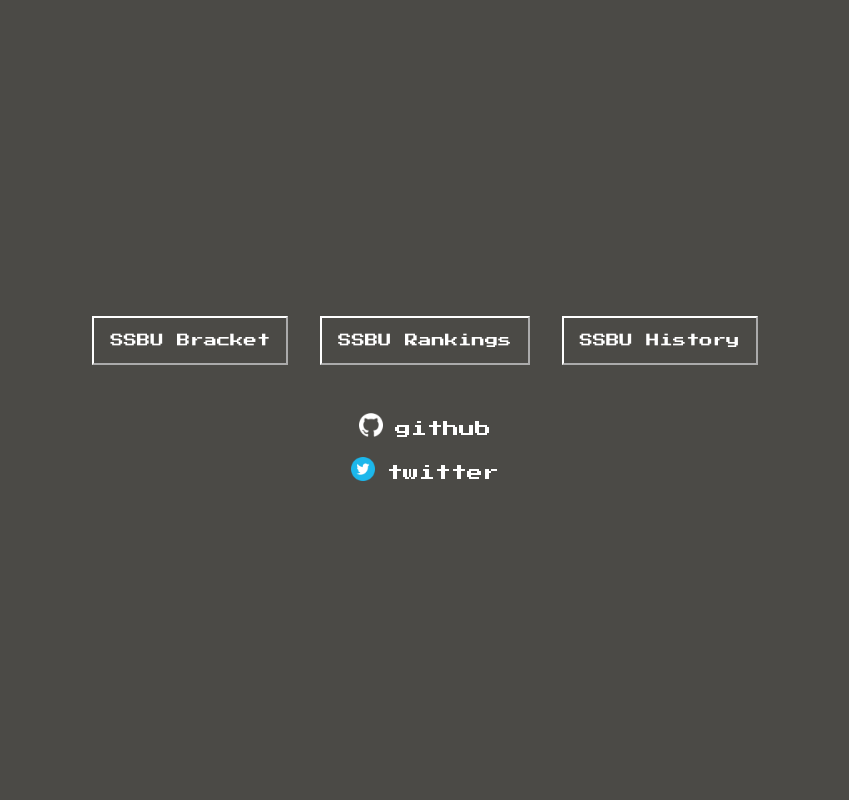
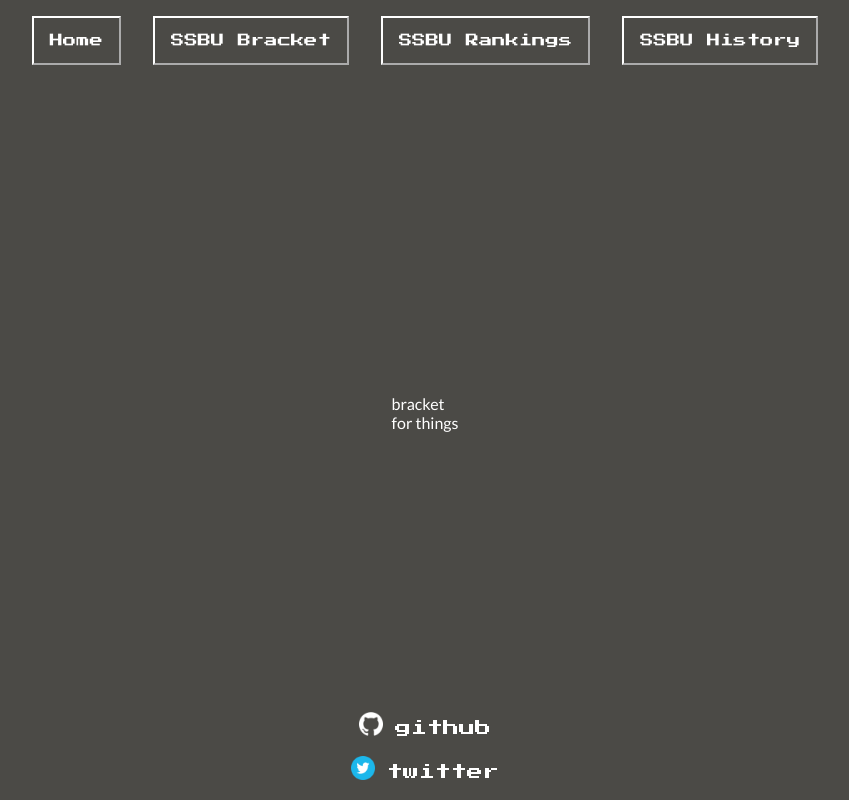
Before and after one commit to ajisakson/sandbox-site, a React (Create React App) app in the folder sandbox-site/: page /bracket in a window 1280 px wide. Shown: the whole page, without its empty margins (215-1064 px from the left). Built offline with nearby package versions, Linux system fonts and the light colour scheme.

Commit message:
Sass setup and project restructure

```diff
--- a/sandbox-site/src/App.scss
+++ b/sandbox-site/src/App.scss
@@ -1,69 +1,16 @@
-$decorative-text: 'Press Start 2P';
-$standard-text: 'Lato';
+@import './Variables';
 
 body {
-    background-color: #4b4a46;
-    color: white;
+    background-color: $dark-background-color;
+    color: $light-text-color;
     margin: 0;
     font-family: $standard-text, sans-serif;
 }
 
-
 .App {
     display: flex;
     flex-direction: column;
-    justify-content: center;
+    justify-content: space-between;
     align-items: center;
     height: 100vh;
-
-    .navigation {
-        margin-bottom: 2rem;
-        button {
-            text-decoration: none;
-            border-color: white;
-            margin: 1rem;
-            padding: 1rem;
-            background-color: transparent;
-            color: white;
-            font-family: $decorative-text;
-        }
-    }
-
-    .homepage {
-        padding: 2rem;
-        font-family: $decorative-text;
-        text-align: center;
-        margin-bottom: 2rem;
-        .title {
-            font-size: 3rem;
-            margin-bottom: 2rem;
-        }
-        .subtitle {
-            font-size: 2rem;
-
-        }
-        img {
-            height: 20px;
-            margin-right: 5px;
-        }
-    }
-
-    .footer {
-        font-family: $decorative-text;
-        text-align: center;
-        line-height: 24px;
-        vertical-align: middle;
-
-        a {
-            display: block;
-            text-decoration: none;
-            color: white;
-            margin-bottom: 1rem;
-            img {
-                margin-right: 12px;
-                height: 24px;
-                width: 24px;
-            }
-        }
-    }
 }
--- a/sandbox-site/src/App.tsx
+++ b/sandbox-site/src/App.tsx
@@ -1,8 +1,9 @@
 import React, { useState } from 'react';
 import { BrowserRouter as Router, Switch, Route, Link } from "react-router-dom";
 
-import './App.scss';
+import './App.scss'
 import Home from './routes/Home';
+import Bracket from './routes/Bracket';
 import Footer from './components/Footer';
 import Navigation from './components/Navigation';
 
@@ -14,6 +15,7 @@
             <Router>
                 <Switch>
                     <Route path="/" exact component={Home} />
+                    <Route path="/bracket" exact component={Bracket} />
                 </Switch>
             </Router>
             <Footer />
--- /dev/null
+++ b/sandbox-site/src/_Variables.scss
@@ -0,0 +1,4 @@
+$decorative-text: 'Press Start 2P';
+$standard-text: 'Lato';
+$light-text-color: #FFFFFF;
+$dark-background-color: #4b4a46;
--- /dev/null
+++ b/sandbox-site/src/components/Footer.scss
@@ -0,0 +1,20 @@
+@import '../Variables';
+
+.footer {
+    font-family: $decorative-text;
+    text-align: center;
+    line-height: 24px;
+    vertical-align: middle;
+
+    a {
+        display: block;
+        text-decoration: none;
+        color: white;
+        margin-bottom: 1rem;
+        img {
+            margin-right: 12px;
+            height: 24px;
+            width: 24px;
+        }
+    }
+}
--- /dev/null
+++ b/sandbox-site/src/components/Navigation.scss
@@ -0,0 +1,14 @@
+@import '../Variables';
+
+.navigation {
+    margin-bottom: 2rem;
+    button {
+        text-decoration: none;
+        border-color: white;
+        margin: 1rem;
+        padding: 1rem;
+        background-color: transparent;
+        color: white;
+        font-family: $decorative-text;
+    }
+}
--- a/sandbox-site/src/components/Navigation.tsx
+++ b/sandbox-site/src/components/Navigation.tsx
@@ -1,11 +1,12 @@
 import React, { useState } from 'react';
 
-import '../App.scss';
+import './Navigation.scss'
 
 function Navigation () {
     return (
         <div className="navigation">
-            <button>SSBU Bracket</button>
+            <a href="/"><button>Home</button></a>
+            <a href="/bracket"><button>SSBU Bracket</button></a>
             <button>SSBU Rankings</button>
             <button>SSBU History</button>
         </div>
--- /dev/null
+++ b/sandbox-site/src/routes/Bracket.scss
@@ -0,0 +1 @@
+@import '../Variables';
--- /dev/null
+++ b/sandbox-site/src/routes/Bracket.tsx
@@ -0,0 +1,14 @@
+import React, { useState } from 'react';
+
+import './Bracket.scss'
+
+function Bracket() {
+    return (
+        <div className="bracket">
+            <div className="title">bracket</div>
+            <div className="subtitle">for things</div>
+        </div>
+    );
+}
+
+export default Bracket;
--- /dev/null
+++ b/sandbox-site/src/routes/Home.scss
@@ -0,0 +1,20 @@
+@import '../Variables';
+
+.homepage {
+    padding: 2rem;
+    font-family: $decorative-text;
+    text-align: center;
+    margin-bottom: 2rem;
+    .title {
+        font-size: 3rem;
+        margin-bottom: 2rem;
+    }
+    .subtitle {
+        font-size: 2rem;
+
+    }
+    img {
+        height: 20px;
+        margin-right: 5px;
+    }
+}
--- a/sandbox-site/src/routes/Home.tsx
+++ b/sandbox-site/src/routes/Home.tsx
@@ -1,6 +1,6 @@
 import React, { useState } from 'react';
 
-import '../App.scss';
+import './Home.scss'
 
 function Home() {
     return (
```
Also changed, not shown: sandbox-site/src/components/Footer.tsx (+5 -5 lines).
